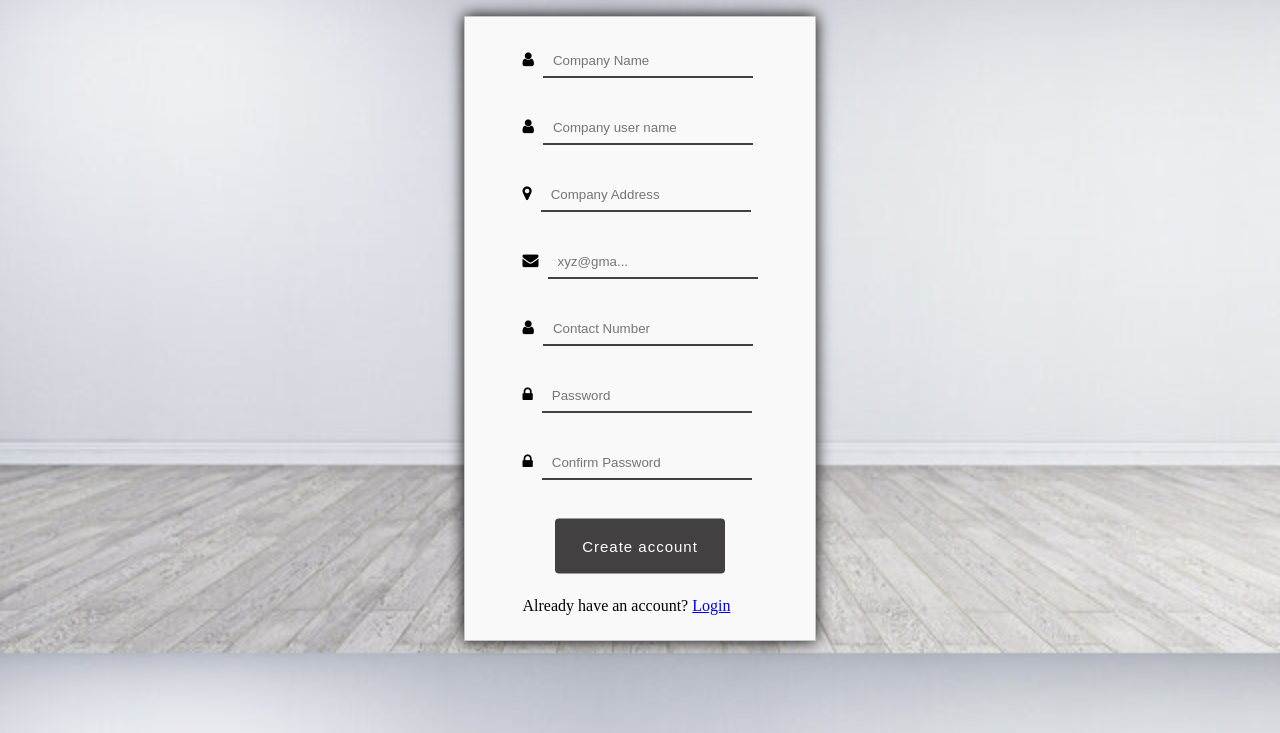
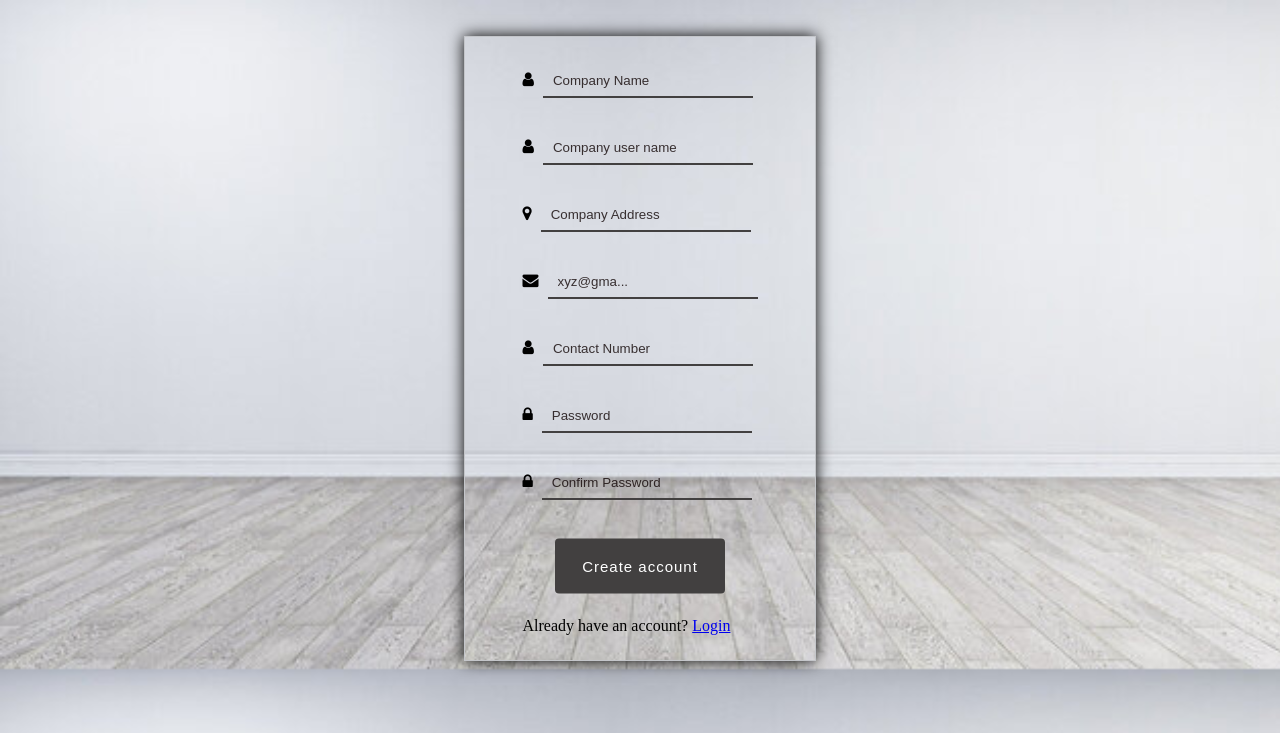
Before and after one commit to NayanThapaMagar/LedgerBilling, a website: page public/register.html in a window 1280 px wide. Shown: the part 67-800 px from the top of the page. Drawn offline with Linux system fonts and the light colour scheme.

Commit message:
register css changed

```diff
--- a/public/css/register.css
+++ b/public/css/register.css
@@ -3,7 +3,7 @@
 h2 {
   border-radius: 4px;
   margin-top: 10px;
-  margin-bottom: 25px;
+  margin-bottom: 45px;
   color: white;
   text-decoration-style: solid;
   width: 150px;
@@ -18,6 +18,13 @@ h2 {
 body{
   background-image: url("../background1.jpg");
   background-size: cover;
+  position: relative;
+  z-index: -1;
+}
+
+::-webkit-input-placeholder{
+  color:rgba(14, 2, 2, 0.795);
+  font-weight: lighter;
 }
 .header{
   display: flex;
@@ -32,6 +39,8 @@ body{
   display: flex;
   justify-content: center;
   padding-bottom: 25px;
+  position: relative;
+
 }
 
 .txt {
@@ -41,9 +50,6 @@ body{
 }
 .l {
   margin-left: 23px;
-}
-.container {
-  background: #f9f9f9;
 }
 .btncolour {
   background: #424040;;
```
